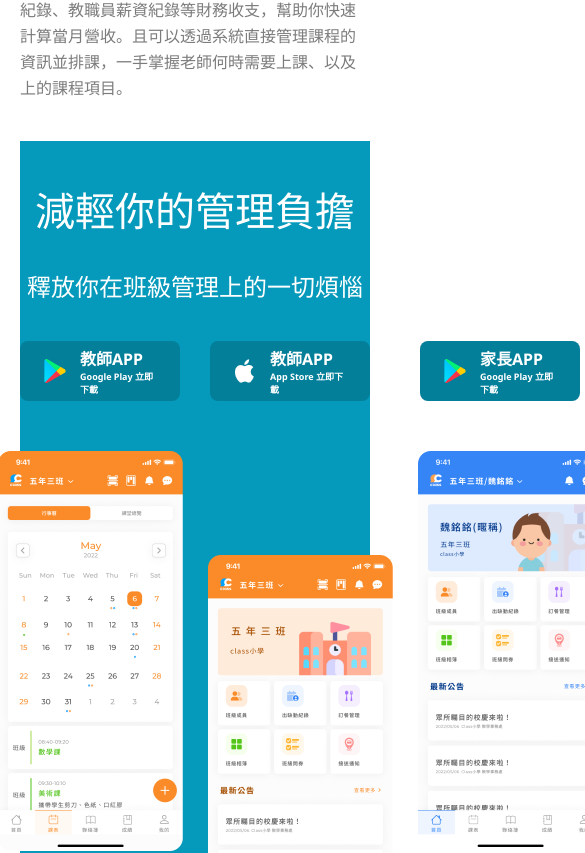
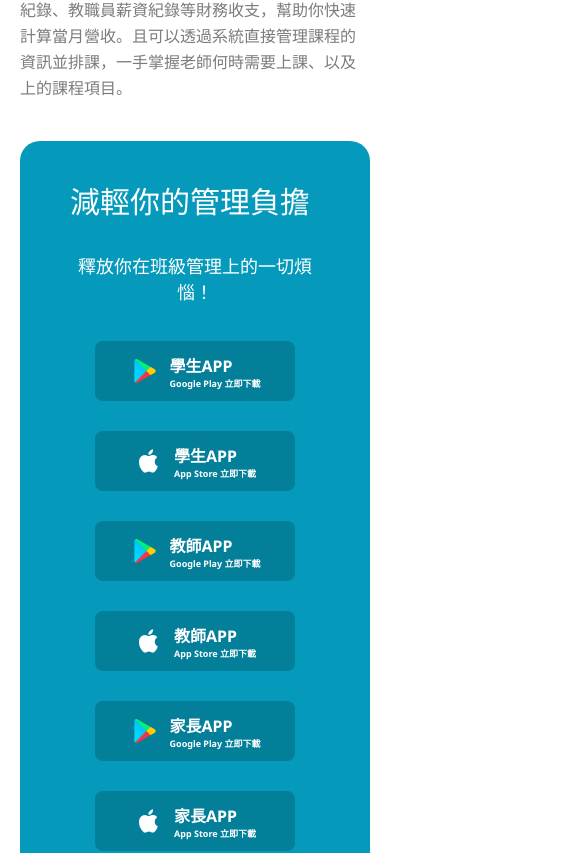
Before and after one commit to nathanltd/Class-Official, a React (Create React App) app: page /class in a window 390 px wide. Shown: the part 4773-5626 px from the top of the page, 585 px wide, since content can reach past the window. Built offline with nearby package versions, Linux system fonts and the light colour scheme.

Commit message:
feat: Class班級｜置底APP商店連結區塊修改

```diff
--- a/src/Components/ClassDownloadApp/ClassDownload.css
+++ b/src/Components/ClassDownloadApp/ClassDownload.css
@@ -57,3 +57,49 @@
   flex-direction: column;
   justify-content: flex-end;
 }
+
+@media screen and (max-width: 1270px) {
+  .download-block {
+    border-radius: 20px;
+    padding: 0 50px 50px;
+  }
+  .download-block .header {
+    align-items: flex-start;
+  }
+  .download-block .downlaod-img-block {
+    display: none;
+  }
+  .download-block .btn-div {
+    display: grid;
+    grid-template-columns: 180px 180px;
+    width: 100%;
+    justify-content: flex-start;
+  }
+  .download-block .btn-div button {
+    width: 100%;
+  }
+
+  @media screen and (max-width: 630px) {
+    .header {
+      align-items: center;
+    }
+    .header h2 {
+      font-size: 30px;
+    }
+    .header h3 {
+      font-size: 18px;
+      text-align: center;
+    }
+    .download-block .btn-div {
+      display: flex;
+      flex-direction: column;
+      align-items: center;
+    }
+    .download-block .btn-div .download-margin {
+      margin: 0;
+    }
+    .download-block .btn-div button {
+      width: 80%;
+    }
+  }
+}
--- a/src/Components/ClassDownloadApp/ClassDownload.jsx
+++ b/src/Components/ClassDownloadApp/ClassDownload.jsx
@@ -34,7 +34,7 @@ const ClassDownload = () => {
       <div className="header">
         <Fade duration={700} collapse top>
           <h2>減輕你的管理負擔</h2>
-          <h3>釋放你在班級管理上的一切煩惱</h3>
+          <h3>釋放你在班級管理上的一切煩惱！</h3>
         </Fade>
       </div>
       <div className="btn-div">
--- a/src/Components/DownloadApp/App.css
+++ b/src/Components/DownloadApp/App.css
@@ -123,4 +123,8 @@
   .right-app h3 {
     font-size: 18px;
   }
+  .store-block .store-btn{
+    display: flex;
+    flex-direction: column;
+  }
 }
```
